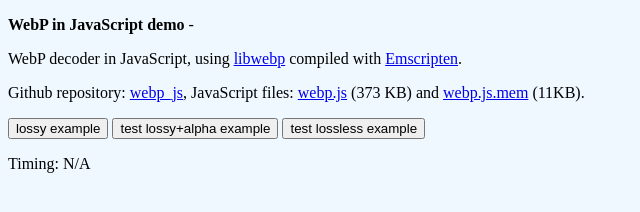
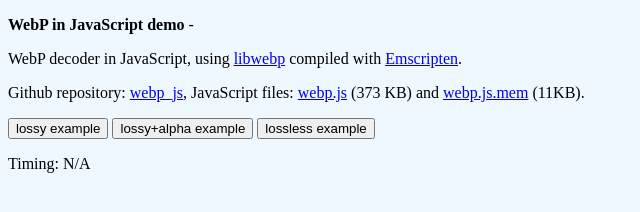
Before and after one commit to webmproject/libwebp-demo, a plain HTML site: page webp_js/index.html in a window 1280 px wide. Shown: the whole page, without its empty margins (0-640 px from the left). Drawn offline with Linux system fonts and the light colour scheme; no server answers.

Commit message:
fix button labels

```diff
--- a/webp_js/index.html
+++ b/webp_js/index.html
@@ -74,9 +74,9 @@ function loadfile(filename, canvas_id) {
   <p id="image_buttons">
     <input type="button" value="lossy example" name="./test1.webp"
            onclick="loadfile(this.name, 'output_canvas')">
-    <input type="button" value="test lossy+alpha example" name="./test2.webp"
+    <input type="button" value="lossy+alpha example" name="./test2.webp"
            onclick="loadfile(this.name, 'output_canvas')">
-    <input type="button" value="test lossless example" name="./test3.webp"
+    <input type="button" value="lossless example" name="./test3.webp"
            onclick="loadfile(this.name, 'output_canvas')">
   </p>
   <p id="timing">Timing: N/A</p>
```
